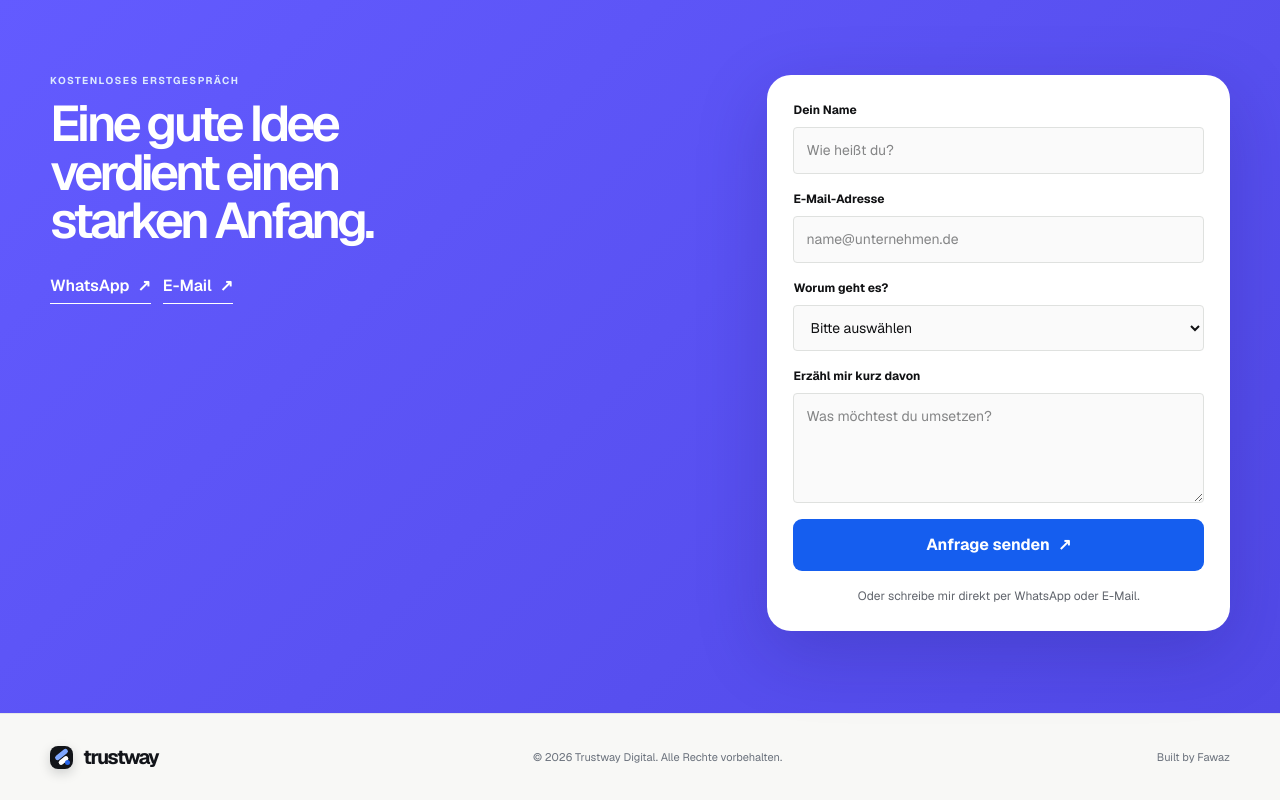
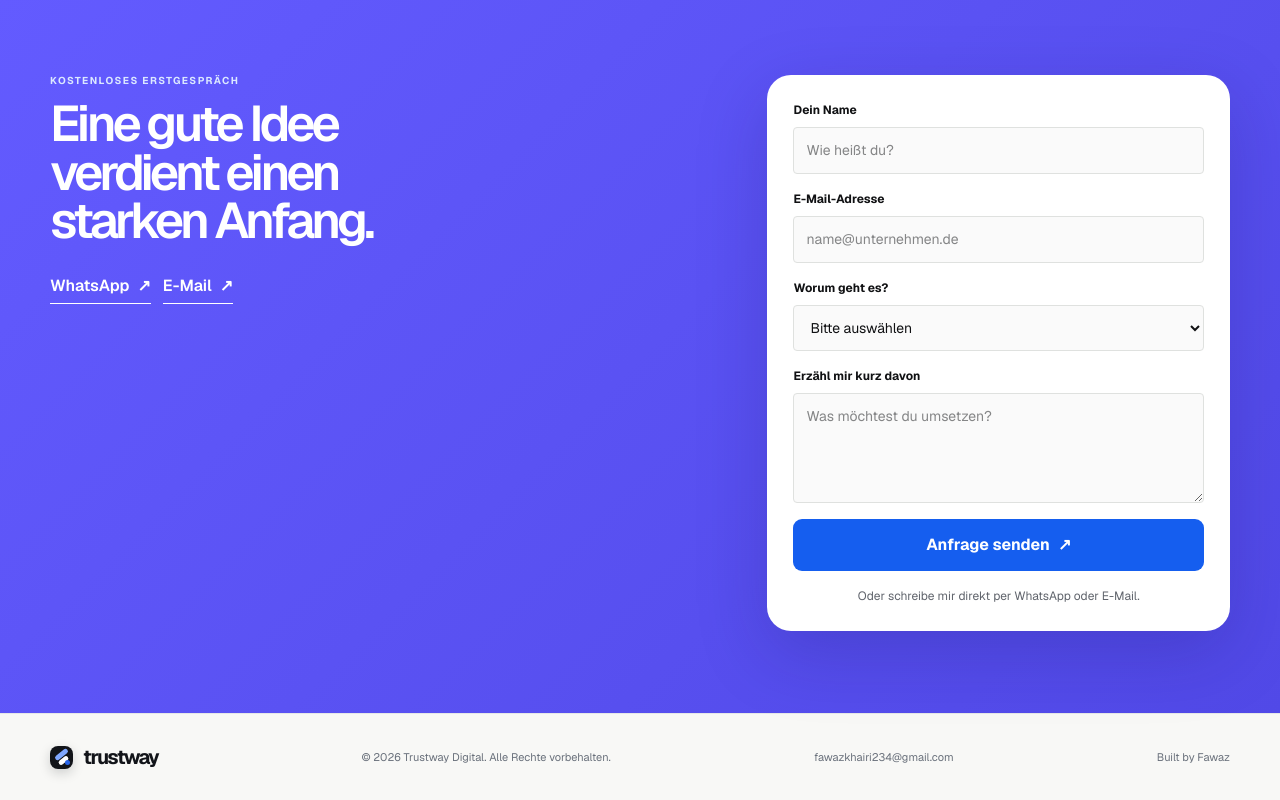
Before and after one commit to fawazkh2/trustway-digital, a Next.js app: page / in a window 1280 px wide. Shown: the part 8170-8970 px from the top of the page. Built offline with nearby package versions, Linux system fonts and the light colour scheme.

Commit message:
Update public contact email

```diff
--- a/app/case-studies/case-studies-content.tsx
+++ b/app/case-studies/case-studies-content.tsx
@@ -13,7 +13,7 @@ export default function CaseStudiesContent() {
       <section className="case-summary"><div className="case-shell summary-grid"><p className="eyebrow">Der Ansatz</p><div><h2>Commerce mit<br />eigener Haltung.</h2><p>Jede Studie beginnt mit einer eigenen visuellen Richtung und übersetzt sie in ein konzentriertes Store-Erlebnis. So entstehen Konzepte, die Markenpositionierung und Conversion nicht getrennt denken.</p></div></div></section>
       <section className="case-details"><div className="case-shell details-grid"><div><p className="eyebrow">Bausteine</p><h2>Was einen guten<br />Store ausmacht.</h2><div className="case-tech-list"><span>Shopify</span><span>UX Design</span><span>Brand Direction</span><span>Product Storytelling</span></div></div><div><p className="eyebrow">Concepts</p><h2>Acht Richtungen<br />für Commerce.</h2><ul className="case-highlight-list">{concepts.map((concept, index) => <li key={concept}><span>{String(index + 1).padStart(2, "0")}</span>{concept}</li>)}</ul></div></div></section>
       <section className="case-result"><div className="case-shell result-grid"><p className="eyebrow">Dein Projekt</p><div><h2>Deine Marke<br />hat mehr vor.</h2><p>Du möchtest eine eigene Commerce-Welt entwickeln? Gemeinsam finden wir die Richtung, die zu deinem Produkt und deinen Kundinnen und Kunden passt.</p><Link href="/project-request" className="button button-primary">Projekt anfragen <ArrowUpRight /></Link></div></div></section>
-      <footer className="footer"><div className="case-shell footer-row"><Link href="/" className="brand"><span className="brand-mark">T</span><span>trustway</span></Link><p>© {new Date().getFullYear()} Trustway Digital. Alle Rechte vorbehalten.</p><span>Built by Fawaz</span></div></footer>
+      <footer className="footer"><div className="case-shell footer-row"><Link href="/" className="brand"><span className="brand-mark">T</span><span>trustway</span></Link><p>© {new Date().getFullYear()} Trustway Digital. Alle Rechte vorbehalten.</p><a href="mailto:fawazkhairi234@gmail.com">fawazkhairi234@gmail.com</a><span>Built by Fawaz</span></div></footer>
     </main>
   );
 }
--- a/app/kontakt/page.tsx
+++ b/app/kontakt/page.tsx
@@ -3,4 +3,4 @@ import Link from "next/link";
 import { ThemeControl } from "@/components/ui";
 import ContactForm from "./contact-form";
 export const metadata: Metadata = { title: "Kontakt", description: "Vereinbare ein kostenloses Erstgespräch mit Trustway Digital.", alternates: { canonical: "/kontakt" } };
-export default function ContactPage() { return <main className="request-page contact-page"><header className="request-nav"><div className="request-shell request-nav-inner"><Link href="/" className="brand"><span className="brand-mark">T</span><span>trustway</span></Link><ThemeControl /></div></header><section className="contact-page-hero"><div className="request-shell"><p className="eyebrow">Kontakt</p><h1>Erzähl mir von<br /><span>deinem Vorhaben.</span></h1><p>In einem kostenlosen Erstgespräch klären wir, was dein Projekt jetzt braucht und welcher nächste Schritt sinnvoll ist.</p></div></section><section className="contact-page-section"><div className="request-shell contact-page-grid"><div><p className="eyebrow">Direkter Kontakt</p><h2>Klar starten.<br />Gut entscheiden.</h2><p>Du erhältst eine ehrliche Einschätzung, einen klaren Rahmen und bei Passung einen konkreten Vorschlag für die Zusammenarbeit.</p><a href="mailto:hello@trustway.digital">hello@trustway.digital ↗</a></div><ContactForm /></div></section><footer className="footer"><div className="request-shell footer-row"><Link href="/" className="brand"><span className="brand-mark">T</span><span>trustway</span></Link><p>© {new Date().getFullYear()} Trustway Digital. Alle Rechte vorbehalten.</p><span>Built by Fawaz</span></div></footer></main>; }
+export default function ContactPage() { return <main className="request-page contact-page"><header className="request-nav"><div className="request-shell request-nav-inner"><Link href="/" className="brand"><span className="brand-mark">T</span><span>trustway</span></Link><ThemeControl /></div></header><section className="contact-page-hero"><div className="request-shell"><p className="eyebrow">Kontakt</p><h1>Erzähl mir von<br /><span>deinem Vorhaben.</span></h1><p>In einem kostenlosen Erstgespräch klären wir, was dein Projekt jetzt braucht und welcher nächste Schritt sinnvoll ist.</p></div></section><section className="contact-page-section"><div className="request-shell contact-page-grid"><div><p className="eyebrow">Direkter Kontakt</p><h2>Klar starten.<br />Gut entscheiden.</h2><p>Du erhältst eine ehrliche Einschätzung, einen klaren Rahmen und bei Passung einen konkreten Vorschlag für die Zusammenarbeit.</p><a href="mailto:fawazkhairi234@gmail.com">fawazkhairi234@gmail.com ↗</a></div><ContactForm /></div></section><footer className="footer"><div className="request-shell footer-row"><Link href="/" className="brand"><span className="brand-mark">T</span><span>trustway</span></Link><p>© {new Date().getFullYear()} Trustway Digital. Alle Rechte vorbehalten.</p><a href="mailto:fawazkhairi234@gmail.com">fawazkhairi234@gmail.com</a><span>Built by Fawaz</span></div></footer></main>; }
--- a/app/layout.tsx
+++ b/app/layout.tsx
@@ -47,7 +47,7 @@ export default function RootLayout({
       suppressHydrationWarning
       className={`${geistSans.variable} ${geistMono.variable} h-full antialiased`}
     >
-      <body className="min-h-full flex flex-col"><Script id="theme-preference" strategy="beforeInteractive">{`try { const saved = localStorage.getItem('trustway-theme'); const dark = saved ? saved === 'dark' : matchMedia('(prefers-color-scheme: dark)').matches; document.documentElement.classList.toggle('dark', dark); } catch {}`}</Script><Script id="organization-schema" type="application/ld+json" strategy="beforeInteractive">{JSON.stringify({ "@context": "https://schema.org", "@type": "ProfessionalService", name: "Trustway Digital", url: "https://trustway.digital", email: "hello@trustway.digital", areaServed: "DE", description: "Premium Websites, Shopify Stores und KI-Automationen für ambitionierte Unternehmen." })}</Script>{children}</body>
+      <body className="min-h-full flex flex-col"><Script id="theme-preference" strategy="beforeInteractive">{`try { const saved = localStorage.getItem('trustway-theme'); const dark = saved ? saved === 'dark' : matchMedia('(prefers-color-scheme: dark)').matches; document.documentElement.classList.toggle('dark', dark); } catch {}`}</Script><Script id="organization-schema" type="application/ld+json" strategy="beforeInteractive">{JSON.stringify({ "@context": "https://schema.org", "@type": "ProfessionalService", name: "Trustway Digital", url: "https://trustway.digital", email: "fawazkhairi234@gmail.com", areaServed: "DE", description: "Premium Websites, Shopify Stores und KI-Automationen für ambitionierte Unternehmen." })}</Script>{children}</body>
     </html>
   );
 }
--- a/app/page.tsx
+++ b/app/page.tsx
@@ -46,7 +46,7 @@ export default function Home() {
     <section className="section expectations-section"><div className="shell"><div className="section-heading"><div><p className="eyebrow">Was Kunden erwarten können</p><h2>Klarheit in jedem<br />Projektmoment.</h2></div><p className="section-aside">Keine Versprechen um ihrer selbst willen. Sondern ein Arbeitsstil, der Projekte ruhig, nachvollziehbar und hochwertig macht.</p></div><div className="expectations-grid">{expectations.map((expectation, index) => <article key={expectation}><span>{String(index + 1).padStart(2, "0")}</span><h3>{expectation}</h3><p>{index === 0 ? "Direkte Antworten und verlässliche Abstimmung." : index === 1 ? "Durchdachte Umsetzung, die langfristig wartbar bleibt." : index === 2 ? "Gestaltung mit Haltung, nicht mit Dekoration." : "Klare Schritte, sichtbarer Fortschritt und saubere Übergaben."}</p></article>)}</div></div></section>
     <section id="about" className="section about-section"><div className="shell about-grid"><p className="eyebrow">Über mich</p><div><h2>Hallo, ich bin<br />Fawaz.</h2><p className="about-copy">Ich habe Trustway Digital gegründet, weil gute digitale Arbeit persönlicher sein sollte. Bei mir gibt es keinen Pitch, der später an ein unbekanntes Team übergeben wird. Ich denke mit, baue selbst und bleibe bis zum Launch an deiner Seite.</p><a href="#contact" className="text-link">Lass uns kennenlernen <span aria-hidden="true">↗</span></a></div><div className="founder-note"><span>F</span><p>„Am Ende soll sich dein digitales Produkt nicht nach Technik anfühlen, sondern nach einem guten nächsten Schritt.“</p></div></div></section>
     <HomeFaq faqs={faqs} />
-    <section id="contact" className="contact-section"><div className="shell"><div className="contact-grid"><div><p className="eyebrow">Kostenloses Erstgespräch</p><h2>Eine gute Idee<br />verdient einen<br />starken Anfang.</h2><div className="contact-options"><a href="https://wa.me/491717387150" target="_blank" rel="noreferrer">WhatsApp <span aria-hidden="true">↗</span></a><a href="mailto:hello@trustway.digital">E-Mail <span aria-hidden="true">↗</span></a></div></div><HomeContactFormLoader /></div></div></section>
-    <footer className="footer"><div className="shell footer-row"><a href="#home" className="brand"><span className="brand-mark" aria-hidden="true"><i /><i /><i /></span><span>trustway</span></a><p>© {new Date().getFullYear()} Trustway Digital. Alle Rechte vorbehalten.</p><span>Built by Fawaz</span></div></footer>
+    <section id="contact" className="contact-section"><div className="shell"><div className="contact-grid"><div><p className="eyebrow">Kostenloses Erstgespräch</p><h2>Eine gute Idee<br />verdient einen<br />starken Anfang.</h2><div className="contact-options"><a href="https://wa.me/491717387150" target="_blank" rel="noreferrer">WhatsApp <span aria-hidden="true">↗</span></a><a href="mailto:fawazkhairi234@gmail.com">E-Mail <span aria-hidden="true">↗</span></a></div></div><HomeContactFormLoader /></div></div></section>
+    <footer className="footer"><div className="shell footer-row"><a href="#home" className="brand"><span className="brand-mark" aria-hidden="true"><i /><i /><i /></span><span>trustway</span></a><p>© {new Date().getFullYear()} Trustway Digital. Alle Rechte vorbehalten.</p><a href="mailto:fawazkhairi234@gmail.com">fawazkhairi234@gmail.com</a><span>Built by Fawaz</span></div></footer>
   </main>;
 }
--- a/app/portfolio/page.tsx
+++ b/app/portfolio/page.tsx
@@ -19,7 +19,7 @@ export default function PortfolioPage() {
       <section className="portfolio-hero"><div className="shell"><p className="eyebrow">Ausgewählte Konzeptprojekte</p><h1>Digitale Produkte,<br /><span>klar gedacht.</span></h1><p>Unabhängige Konzeptstudien für Commerce, Websites, Automatisierung und interne Produkte. Sie zeigen mögliche Richtungen, keine Kundenarbeiten.</p></div></section>
       <section className="portfolio-projects"><div className="shell"><div className="portfolio-projects-heading"><p>Konzeptprojekte</p><p>{String(concepts.length).padStart(2, "0")} ausgewählt</p></div><div className="project-grid">{concepts.map((project) => <article className="project-card" key={project.slug}><div className="project-image"><Image src={project.image} alt={`${project.title} Konzeptprojekt`} fill sizes="(max-width: 760px) 100vw, 50vw" /></div><div className="project-content"><div className="project-title-row"><div><p className="project-category">{project.category}</p><h2>{project.title}</h2></div><span className="project-status">Konzeptprojekt</span></div><p className="project-copy">{project.description}</p><div className="project-footer"><div className="technology-list">{project.technologies.map((technology) => <span key={technology}>{technology}</span>)}</div><Link className="project-link" href={`/portfolio/${project.slug}`}>Details <ArrowUpRight /></Link></div></div></article>)}</div></div></section>
       <section className="portfolio-cta"><div className="shell"><p className="eyebrow">Dein Projekt</p><h2>Hier könnte<br />deine Idee stehen.</h2><Link href="/project-request" className="button button-primary">Kostenloses Erstgespräch <ArrowUpRight /></Link></div></section>
-      <footer className="footer"><div className="shell footer-row"><Link href="/" className="brand"><span className="brand-mark">T</span><span>trustway</span></Link><p>© {new Date().getFullYear()} Trustway Digital. Alle Rechte vorbehalten.</p><span>Built by Fawaz</span></div></footer>
+      <footer className="footer"><div className="shell footer-row"><Link href="/" className="brand"><span className="brand-mark">T</span><span>trustway</span></Link><p>© {new Date().getFullYear()} Trustway Digital. Alle Rechte vorbehalten.</p><a href="mailto:fawazkhairi234@gmail.com">fawazkhairi234@gmail.com</a><span>Built by Fawaz</span></div></footer>
     </main>
   );
 }
--- a/app/preise/page.tsx
+++ b/app/preise/page.tsx
@@ -4,4 +4,4 @@ import { ThemeControl } from "@/components/ui";
 
 export const metadata: Metadata = { title: "Preise", description: "Orientierung für Websites, Shopify Stores und KI-Automationen von Trustway Digital.", alternates: { canonical: "/preise" } };
 const packages = [{ name: "Starter Website", price: "ab 1.900 €", text: "Für eine fokussierte Präsenz mit klarer Botschaft und einem starken ersten Eindruck.", includes: ["Bis zu 5 Seiten", "Responsive Umsetzung", "SEO Grundlagen"] }, { name: "Business Website", price: "ab 3.900 €", text: "Für Unternehmen, die Angebot, Vertrauen und Anfragen digital besser zusammenbringen wollen.", includes: ["Individuelles Design", "Content-Struktur", "Performance & SEO"] }, { name: "Premium Website", price: "ab 6.900 €", text: "Für Marken mit mehr Tiefe, mehreren Zielgruppen und hohen Ansprüchen an das Erlebnis.", includes: ["Strategie Workshop", "Design System", "Erweiterbare Module"] }, { name: "Shopify Store", price: "ab 4.900 €", text: "Für Produkte, die eine eigenständige Commerce-Welt und einen einfachen Kaufweg verdienen.", includes: ["Shopify Setup", "Produkt-Erlebnis", "Conversion Basics"] }, { name: "AI Automation", price: "ab 2.500 €", text: "Für wiederkehrende Abläufe, die strukturiert, beschleunigt und nachvollziehbar werden sollen.", includes: ["Workflow Analyse", "Automations Setup", "Dokumentierte Übergabe"] }];
-export default function PricingPage() { return <main className="portfolio-page pricing-page"><header className="portfolio-nav"><div className="shell portfolio-nav-inner"><Link href="/" className="brand"><span className="brand-mark">T</span><span>trustway</span></Link><div className="portfolio-nav-actions"><ThemeControl /><Link href="/kontakt" className="nav-cta">Erstgespräch <span aria-hidden="true">↗</span></Link></div></div></header><section className="pricing-hero"><div className="shell"><p className="eyebrow">Preise</p><h1>Klare Orientierung.<br /><span>Individuell im Detail.</span></h1><p>Jedes Projekt wird nach Ziel, Umfang und notwendiger Tiefe geplant. Diese Pakete geben dir einen transparenten Startpunkt.</p></div></section><section className="pricing-section"><div className="shell pricing-grid">{packages.map((item) => <article key={item.name}><p>Projektpaket</p><h2>{item.name}</h2><strong>{item.price}</strong><span>{item.text}</span><ul>{item.includes.map((entry) => <li key={entry}>✓ {entry}</li>)}</ul><Link href="/kontakt">Projekt besprechen <span aria-hidden="true">↗</span></Link></article>)}</div></section><footer className="footer"><div className="shell footer-row"><Link href="/" className="brand"><span className="brand-mark">T</span><span>trustway</span></Link><p>© {new Date().getFullYear()} Trustway Digital. Alle Rechte vorbehalten.</p><span>Built by Fawaz</span></div></footer></main>; }
+export default function PricingPage() { return <main className="portfolio-page pricing-page"><header className="portfolio-nav"><div className="shell portfolio-nav-inner"><Link href="/" className="brand"><span className="brand-mark">T</span><span>trustway</span></Link><div className="portfolio-nav-actions"><ThemeControl /><Link href="/kontakt" className="nav-cta">Erstgespräch <span aria-hidden="true">↗</span></Link></div></div></header><section className="pricing-hero"><div className="shell"><p className="eyebrow">Preise</p><h1>Klare Orientierung.<br /><span>Individuell im Detail.</span></h1><p>Jedes Projekt wird nach Ziel, Umfang und notwendiger Tiefe geplant. Diese Pakete geben dir einen transparenten Startpunkt.</p></div></section><section className="pricing-section"><div className="shell pricing-grid">{packages.map((item) => <article key={item.name}><p>Projektpaket</p><h2>{item.name}</h2><strong>{item.price}</strong><span>{item.text}</span><ul>{item.includes.map((entry) => <li key={entry}>✓ {entry}</li>)}</ul><Link href="/kontakt">Projekt besprechen <span aria-hidden="true">↗</span></Link></article>)}</div></section><footer className="footer"><div className="shell footer-row"><Link href="/" className="brand"><span className="brand-mark">T</span><span>trustway</span></Link><p>© {new Date().getFullYear()} Trustway Digital. Alle Rechte vorbehalten.</p><a href="mailto:fawazkhairi234@gmail.com">fawazkhairi234@gmail.com</a><span>Built by Fawaz</span></div></footer></main>; }
--- a/app/project-request/project-request-form.tsx
+++ b/app/project-request/project-request-form.tsx
@@ -64,7 +64,7 @@ export default function ProjectRequestForm() {
           {error && <p className="request-error" role="alert">{error}</p>}<button type="submit" className="request-submit" disabled={submitting}>{submitting ? "Wird gesendet..." : "Projekt anfragen"} <ArrowUpRight /></button><p className="required-note"><em>*</em> Pflichtfelder</p>
         </form>
       </div></section>
-      <footer className="footer"><div className="request-shell footer-row"><Link href="/" className="brand"><span className="brand-mark">T</span><span>trustway</span></Link><p>© {new Date().getFullYear()} Trustway Digital. Alle Rechte vorbehalten.</p><span>Built by Fawaz</span></div></footer>
+      <footer className="footer"><div className="request-shell footer-row"><Link href="/" className="brand"><span className="brand-mark">T</span><span>trustway</span></Link><p>© {new Date().getFullYear()} Trustway Digital. Alle Rechte vorbehalten.</p><a href="mailto:fawazkhairi234@gmail.com">fawazkhairi234@gmail.com</a><span>Built by Fawaz</span></div></footer>
     </main>
   );
 }
```
Also changed, not shown: app/portfolio/[slug]/page.tsx (+1 -1 lines).
